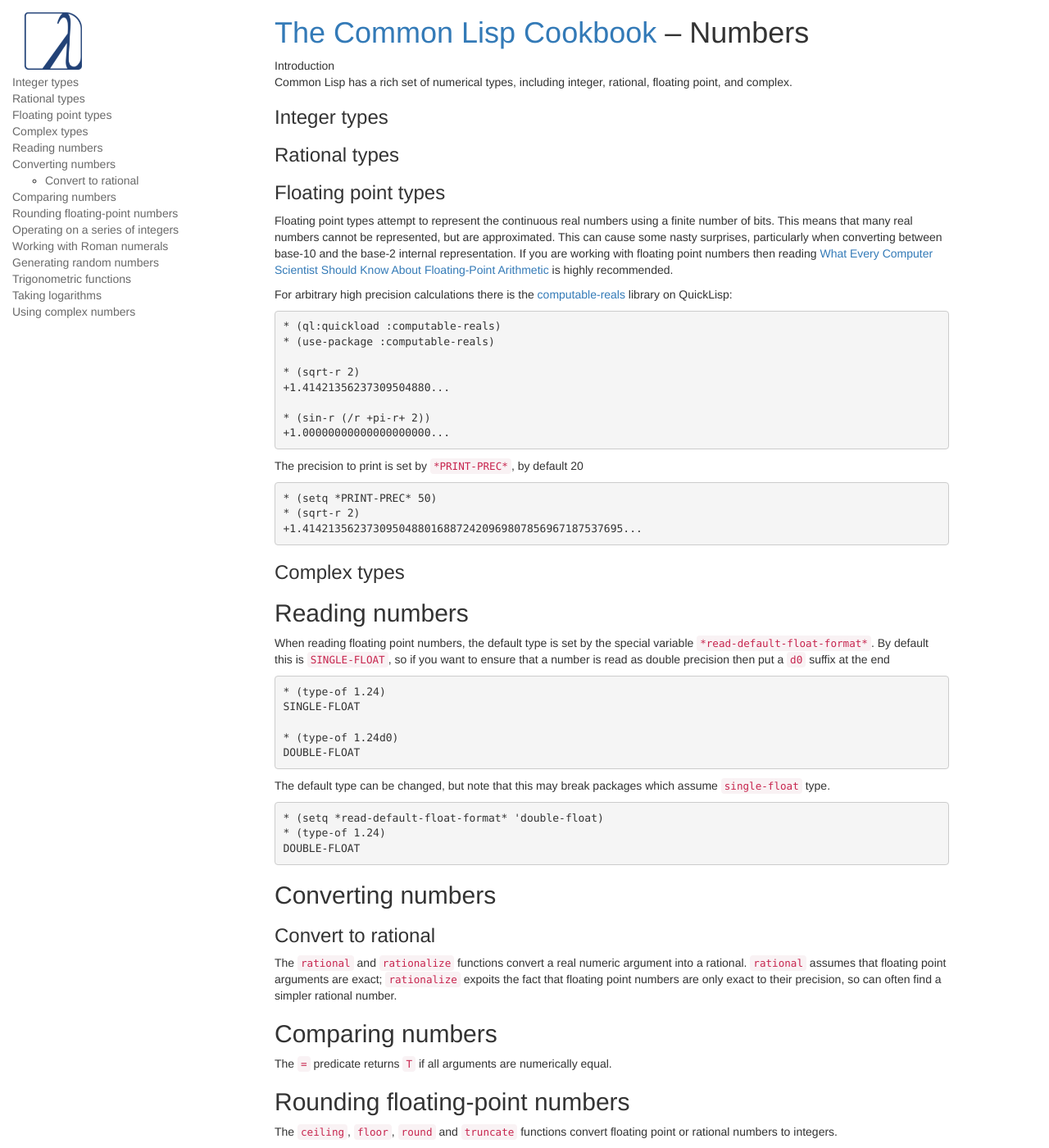
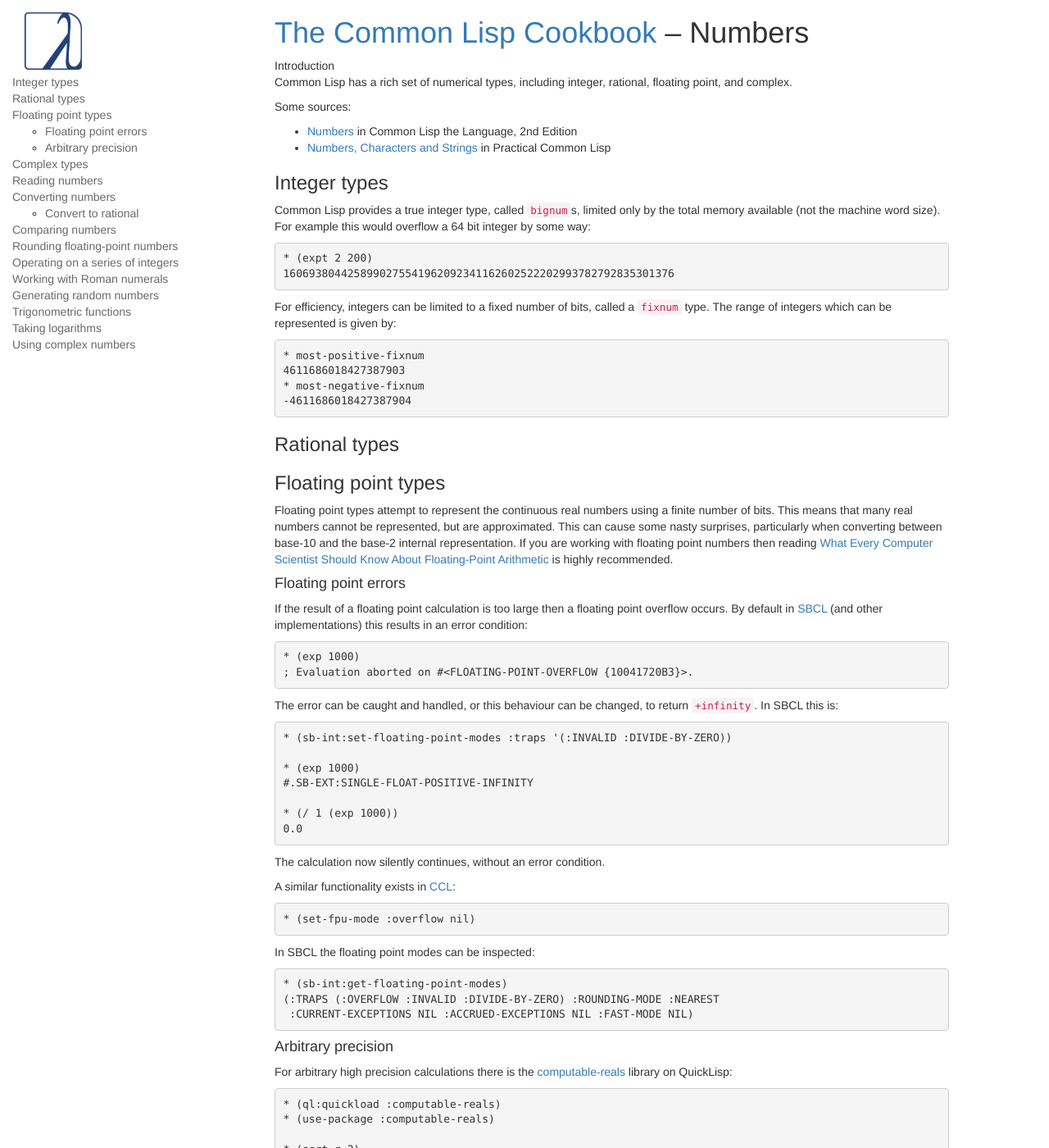
Before and after one commit to LispCookbook/cl-cookbook, a Jekyll site: the page built from numbers.md, in a window 1280 px wide and 1400 px high. Shown: the whole window at 82% size. Built offline with Jekyll 4.4.1, drawn with Linux system fonts in a browser that asks for light colours; some of the changed text lies outside the part shown.

Commit message:
Add floating overflow and integer sections

```diff
--- a/numbers.md
+++ b/numbers.md
@@ -7,7 +7,36 @@
 Common Lisp has a rich set of numerical types, including integer,
 rational, floating point, and complex.
 
+Some sources:
+
+* [Numbers](https://www.cs.cmu.edu/Groups/AI/html/cltl/clm/node16.html#SECTION00610000000000000000)
+ in Common Lisp the Language, 2nd Edition
+* [Numbers, Characters and Strings](http://www.gigamonkeys.com/book/numbers-characters-and-strings.html)
+ in Practical Common Lisp
+
+
 ### Integer types
+
+Common Lisp provides a true integer type, called `bignum`s, limited only by the total
+memory available (not the machine word size). For example this would
+overflow a 64 bit integer by some way:
+
+~~~lisp
+* (expt 2 200)
+1606938044258990275541962092341162602522202993782792835301376
+~~~
+
+For efficiency, integers can be limited to a fixed number of bits,
+called a `fixnum` type. The range of integers which can be represented
+is given by:
+
+~~~lisp
+* most-positive-fixnum
+4611686018427387903
+* most-negative-fixnum
+-4611686018427387904
+~~~
+
 
 ### Rational types
 
@@ -21,6 +50,48 @@
 numbers then reading [What Every Computer Scientist Should Know About
 Floating-Point Arithmetic](https://docs.oracle.com/cd/E19957-01/806-3568/ncg_goldberg.html)
 is highly recommended.
+
+#### Floating point errors
+
+If the result of a floating point calculation is too large then a
+floating point overflow occurs. By default in
+[SBCL](http://www.sbcl.org/) (and other implementations) this results
+in an error condition:
+
+~~~lisp
+* (exp 1000)
+; Evaluation aborted on #<FLOATING-POINT-OVERFLOW {10041720B3}>.
+~~~
+
+The error can be caught and handled, or this behaviour can be
+changed, to return `+infinity`. In SBCL this is:
+
+~~~lisp
+* (sb-int:set-floating-point-modes :traps '(:INVALID :DIVIDE-BY-ZERO))
+
+* (exp 1000)
+#.SB-EXT:SINGLE-FLOAT-POSITIVE-INFINITY
+
+* (/ 1 (exp 1000))
+0.0
+~~~
+
+The calculation now silently continues, without an error condition.
+
+A similar functionality exists in [CCL](https://ccl.clozure.com/):
+~~~lisp
+* (set-fpu-mode :overflow nil)
+~~~
+
+In SBCL the floating point modes can be inspected:
+
+~~~lisp
+* (sb-int:get-floating-point-modes)
+(:TRAPS (:OVERFLOW :INVALID :DIVIDE-BY-ZERO) :ROUNDING-MODE :NEAREST
+ :CURRENT-EXCEPTIONS NIL :ACCRUED-EXCEPTIONS NIL :FAST-MODE NIL)
+~~~
+
+#### Arbitrary precision
 
 For arbitrary high precision calculations there is the
 [computable-reals](http://quickdocs.org/computable-reals/) library on
@@ -62,6 +133,9 @@
 DOUBLE-FLOAT
 ~~~
 
+Other suffixes are `s` (short), `f` (single float), `d` (double
+float), `l` (long float) and `e` (default; usually single float).
+
 The default type can be changed, but note that this may break packages
 which assume `single-float` type.
 
@@ -72,8 +146,23 @@
 ~~~
 
 
+Note that unlike in some languages, appending a single decimal point
+to the end of a number does not make it a float:
+~~~lisp
+* (type-of 10.)
+(INTEGER 0 4611686018427387903)
+
+* (type-of 10.0)
+SINGLE-FLOAT
+~~~
+
 
 ## Converting numbers
+
+The `coerce` function converts objects from one type to another,
+including numeric types.
+
+
 
 ### Convert to rational
 
@@ -96,6 +185,18 @@
 
 ## Working with Roman numerals
 
+The `format` function can convert numbers to roman numerals with the
+`~@r` directive:
+
+~~~lisp
+* (format nil "~@r" 42)
+"XLII"
+~~~
+
+There is a [gist by tormaroe](https://gist.github.com/tormaroe/90ddd9dc7cc191040be4) for
+reading roman numerals.
+
+
 ## Generating random numbers
 
 ## Trigonometric functions
@@ -103,3 +204,18 @@
 ## Taking logarithms
 
 ## Using complex numbers
+
+Common Lisp's mathematical functions generally handle complex numbers,
+and return complex numbers when this is the true result. For example:
+
+~~~lisp
+* (sqrt -1)
+#C(0.0 1.0)
+
+* (exp #C(0.0 0.5))
+#C(0.87758255 0.47942555)
+~~~
+
+There are 5 types of complex number: The real and imaginary parts must
+be of the same type, and can be rational, or one of the floating point
+types (short, single, double or long).
```
